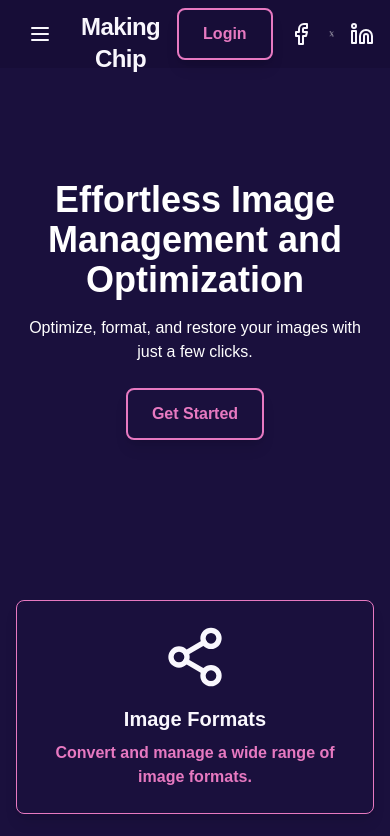
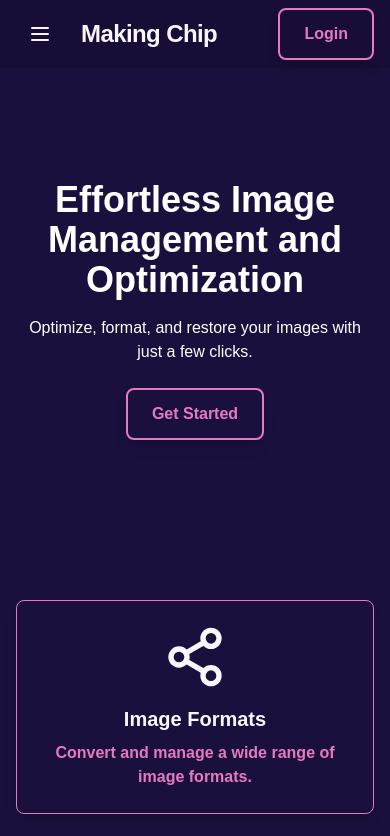
Before and after one commit to afnanhussain2002/making-chip, a Next.js app: page /home in a window 390 px wide. Shown: the top 836 px of the page. Built offline with nearby package versions, Linux system fonts and the light colour scheme; no server answers.

Commit message:
hide social icon on modile

```diff
--- a/src/app/(app)/layout.tsx
+++ b/src/app/(app)/layout.tsx
@@ -111,7 +111,7 @@ export default function AppLayout({
                 </>
               )}
             </div>
-            <div className="flex justify-center items-center gap-4 ml-4">
+            <div className="hidden lg:flex justify-center items-center gap-4 ml-4">
             <a href="https://www.facebook.com/iamafnanhussain" target="_blank">
             <Facebook/>
             </a>
```
